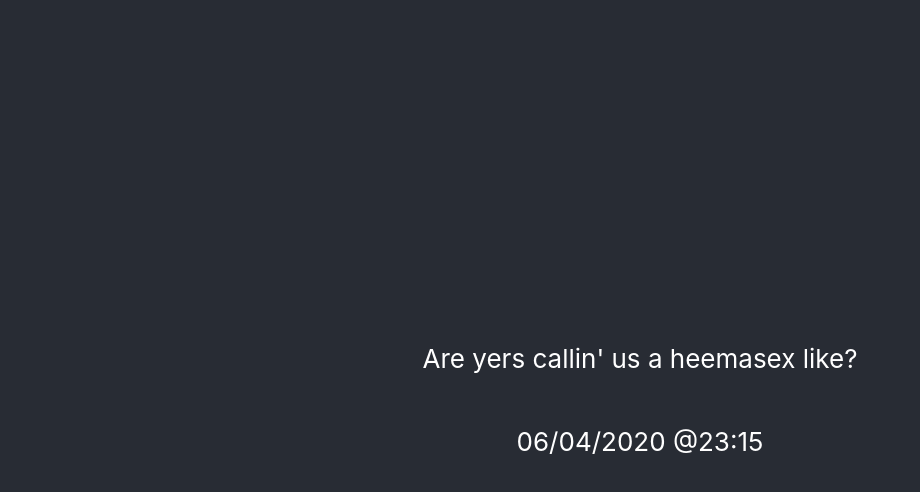
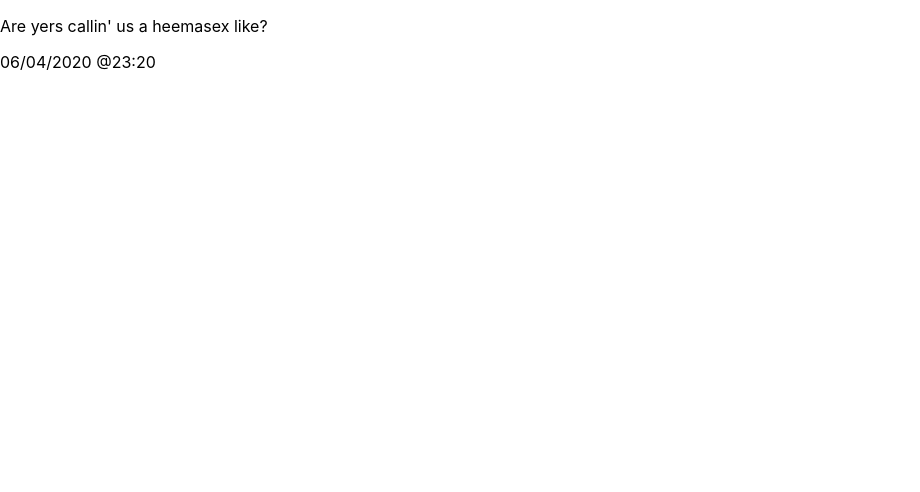
Before and after one commit to damianevans/docker-and-kubernetes, a React (Create React App) app: page / in a window 1280 px wide. Shown: the top 492 px of the page, without its empty margins (0-920 px from the left). Built offline with nearby package versions, Linux system fonts and the light colour scheme.

Commit message:
tests still failing #2

```diff
--- a/src/Biffa.js
+++ b/src/Biffa.js
@@ -1,13 +1,12 @@
 import React from 'react';
 import logo from './logo.svg';
-import './App.css';
 
 function Biffa() {
   return (
-    <div className="App">
-      <header className="App-header">
+    <div>
+      <header>
       <p>Are yers callin' us a heemasex like?</p>
-      <p>06/04/2020 @23:15</p>
+      <p>06/04/2020 @23:20</p>
       </header>
     </div>
   );
```
